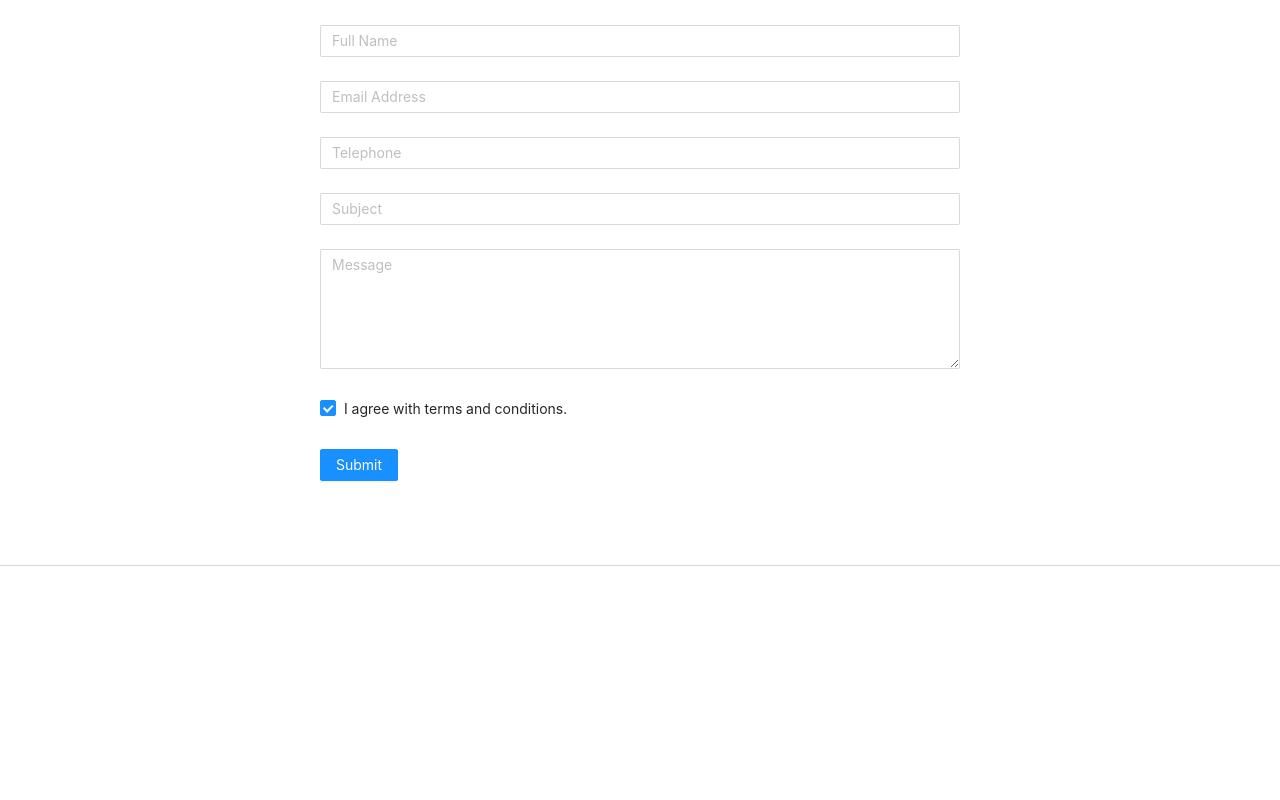
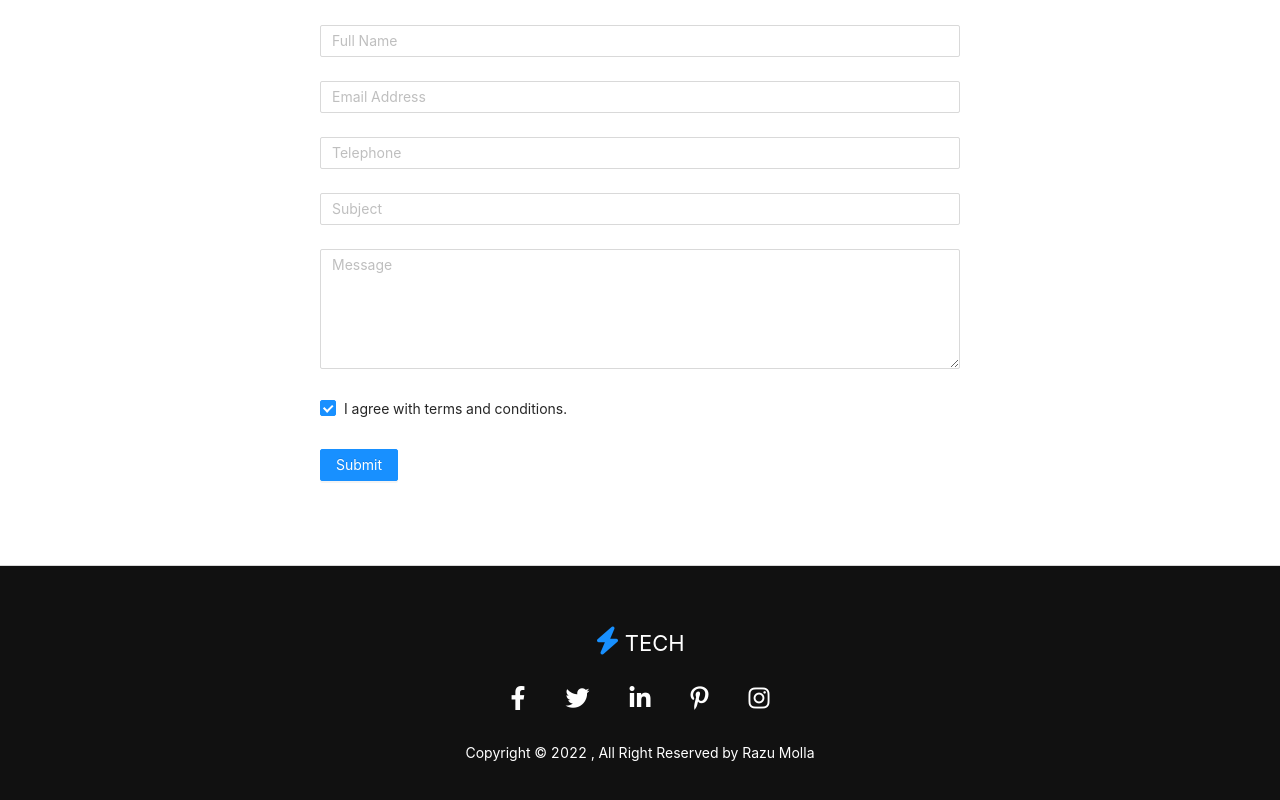
Before and after one commit to razumolla/tech-react-ant-design, a React (Create React App) app: page / in a window 1280 px wide. Shown: the part 4380-5180 px from the top of the page. Before the commit the page ends 4946 px from the top, so only its background shows below. Built offline with nearby package versions, Linux system fonts and the light colour scheme.

Commit message:
Footer added

```diff
--- a/src/App.js
+++ b/src/App.js
@@ -4,6 +4,7 @@ import 'antd/dist/antd.css';
 import { Layout } from 'antd';
 import AppHeader from './components/Common/AppHeader';
 import Home from './components/Views/Home';
+import AppFooter from './components/Common/AppFooter';
 const { Header, Content, Footer } = Layout;
 
 function App() {
@@ -15,6 +16,9 @@ function App() {
       <Content>
         <Home></Home>
       </Content>
+      <Footer>
+        <AppFooter></AppFooter>
+      </Footer>
     </Layout>
   );
 }
--- /dev/null
+++ b/src/components/Common/AppFooter.js
@@ -0,0 +1,30 @@
+import { BackTop } from 'antd';
+import React from 'react';
+
+const AppFooter = () => {
+    return (
+        <div className="container-fluid">
+            <div className="footer">
+                <div className="logo">
+                    <i className="fas fa-bolt"></i>
+                    <a href="">Tech</a>
+                </div>
+                <ul className="socials">
+                    <li><a href="https://www.facebook.com/"><i className="fab fa-facebook-f"></i></a></li>
+                    <li><a href="https://www.twitter.com/"><i className="fab fa-twitter"></i></a></li>
+                    <li><a href="https://www.linkedin.com/"><i className="fab fa-linkedin-in"></i></a></li>
+                    <li><a href="https://www.pinterest.com/"><i className="fab fa-pinterest-p"></i></a></li>
+                    <li><a href="https://www.instagram.com/"><i className="fab fa-instagram"></i></a></li>
+                </ul>
+                <div className="copyright">Copyright &copy; 2022 , All Right Reserved by Razu Molla</div>
+                <BackTop>
+                <div className="goTop"> <i className="fas fa-arrow-circle-up"></i></div>
+                </BackTop>
+
+
+        </div>
+        </div >
+    );
+};
+
+export default AppFooter;
--- a/src/components/Common/AppHeader.js
+++ b/src/components/Common/AppHeader.js
@@ -22,7 +22,7 @@ const AppHeader = () => {
                 </div>
                 <div className="mobileHidden">
                     <Anchor targetOffset="65">
-                        <Link href="" title="Home" />
+                        <Link href="#hero" title="Home" />
                         <Link href="#about" title="About" />
                         <Link href="#feature" title="Features" />
                         <Link href="#works" title="How it works" />
@@ -42,7 +42,7 @@ const AppHeader = () => {
                         open={visible}
                     >
                         <Anchor targetOffset="65">
-                            <Link href="" title="Home" />
+                            <Link href="#hero" title="Home" />
                             <Link href="#about" title="About" />
                             <Link href="#feature" title="Features" />
                             <Link href="#works" title="How it works" />
```
